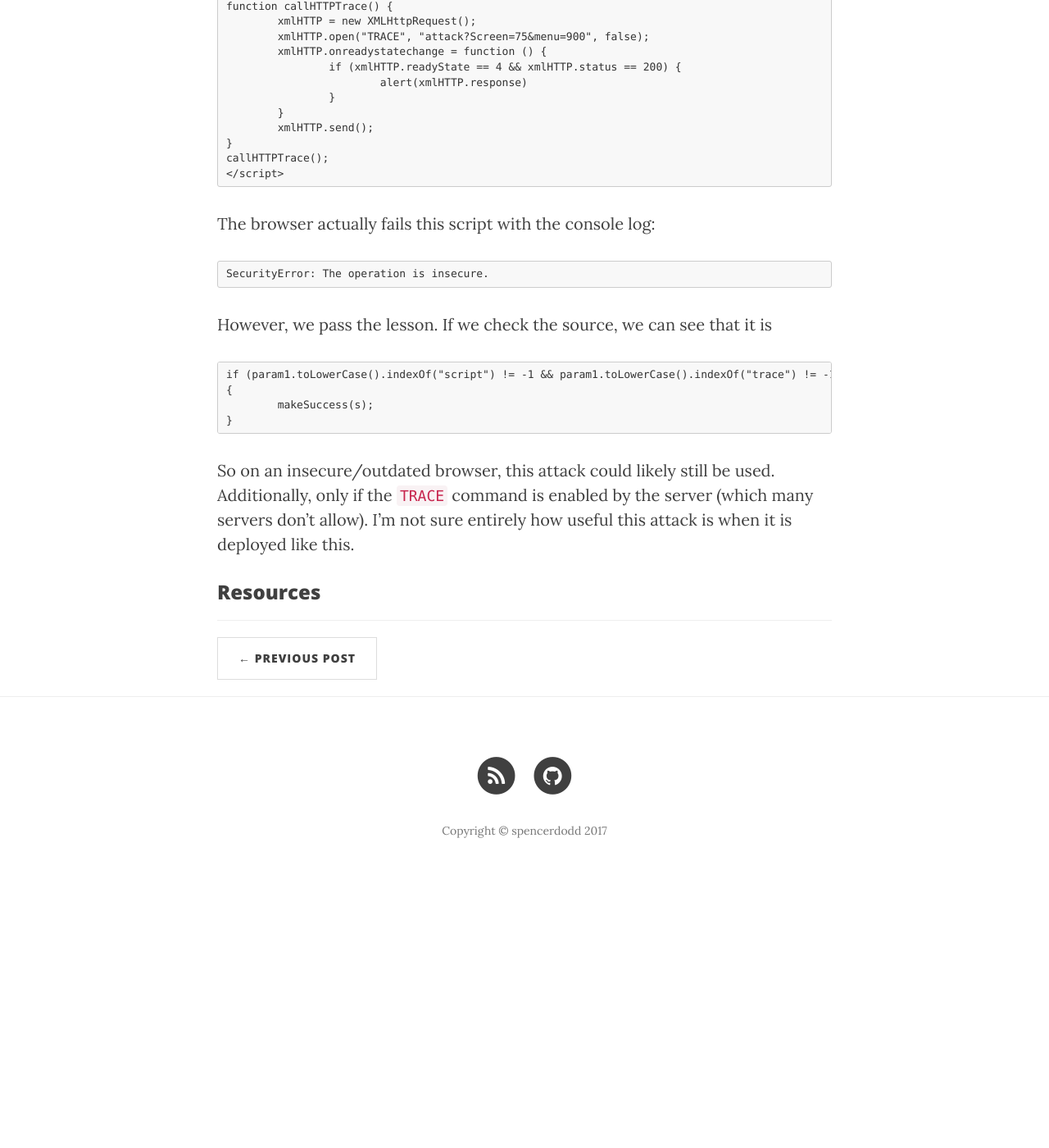
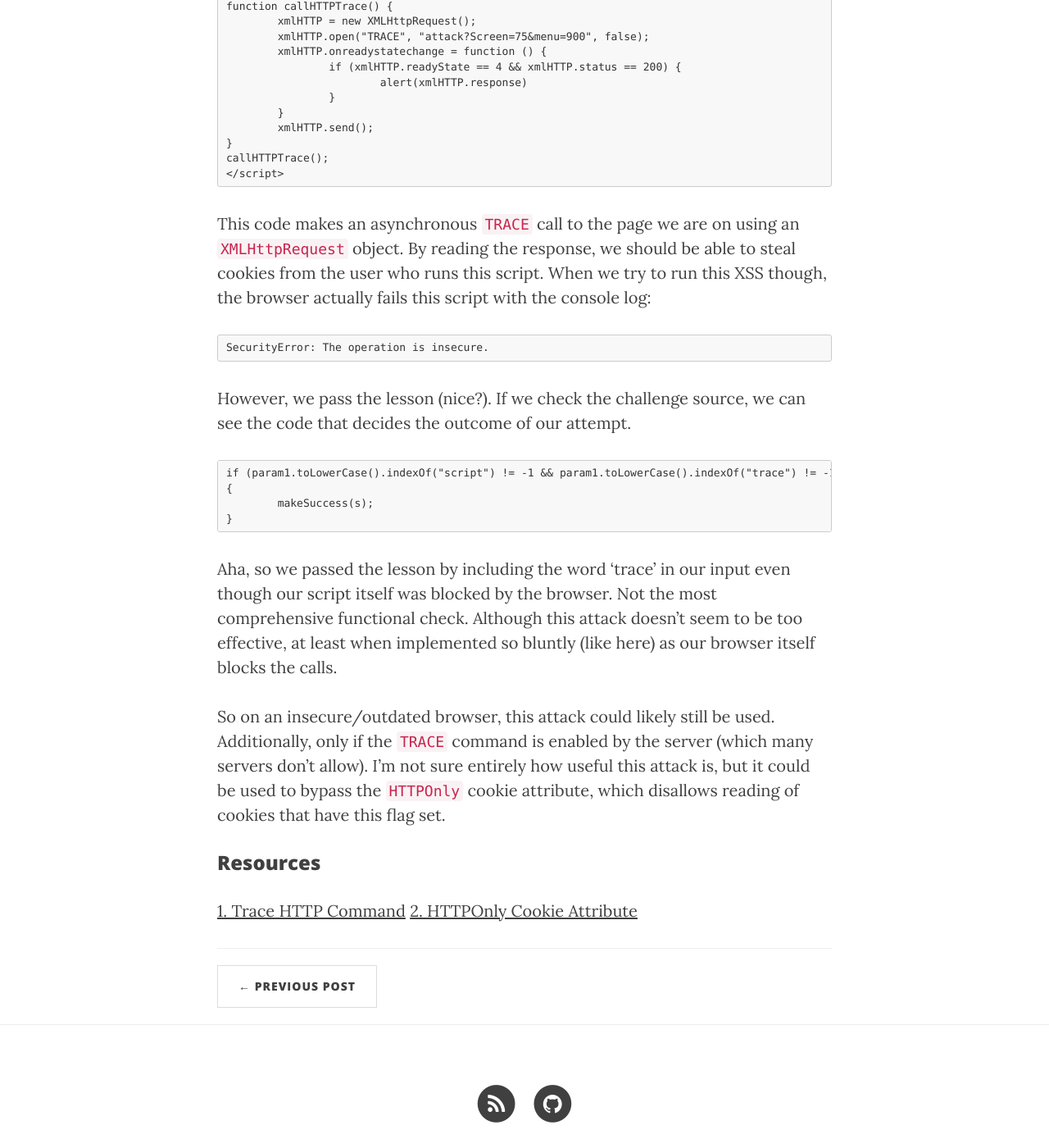
Before and after one commit to spencerdodd/spencerdodd.github.io, a Jekyll site: the page built from _posts/2017-01-27-webgoat_part_9_final.markdown, in a window 1280 px wide and 1400 px high, scrolled down 1027 px. Shown: the whole window at 82% size. Built offline with Jekyll 4.4.1, drawn with Linux system fonts in a browser that asks for light colours; nearby versions of some CDN libraries; before the commit the page ends 2116 px from its top, so only the background shows below that; some of the changed text lies outside the part shown.

Commit message:
updated xst writeup

````diff
--- a/_posts/2017-01-27-webgoat_part_9_final.markdown
+++ b/_posts/2017-01-27-webgoat_part_9_final.markdown
@@ -29,13 +29,13 @@ callHTTPTrace();
 </script>
 ```
 
-The browser actually fails this script with the console log:
+This code makes an asynchronous ```TRACE``` call to the page we are on using an ```XMLHttpRequest``` object. By reading the response, we should be able to steal cookies from the user who runs this script. When we try to run this XSS though, the browser actually fails this script with the console log:
 
 ```
 SecurityError: The operation is insecure.
 ```
 
-However, we pass the lesson. If we check the source, we can see that it is
+However, we pass the lesson (nice?). If we check the challenge source, we can see the code that decides the outcome of our attempt.
 
 ```
 if (param1.toLowerCase().indexOf("script") != -1 && param1.toLowerCase().indexOf("trace") != -1)
@@ -44,8 +44,14 @@ if (param1.toLowerCase().indexOf("script") != -1 && param1.toLowerCase().indexOf
 }
 ```
 
-So on an insecure/outdated browser, this attack could likely still be used. Additionally, only if the ```TRACE``` command is enabled by the server (which many servers don't allow). I'm not sure entirely how useful this attack is when it is deployed like this.
+Aha, so we passed the lesson by including the word 'trace' in our input even though our script itself was blocked by the browser. Not the most comprehensive functional check. Although this attack doesn't seem to be too effective, at least when implemented so bluntly (like here) as our browser itself blocks the calls.
+
+So on an insecure/outdated browser, this attack could likely still be used. Additionally, only if the ```TRACE``` command is enabled by the server (which many servers don't allow). I'm not sure entirely how useful this attack is, but it could be used to bypass the ```HTTPOnly``` cookie attribute, which disallows reading of cookies that have this flag set.
 
 ### Resources
 
+[1. Trace HTTP Command][w3-trace]
+[2. HTTPOnly Cookie Attribute][http-only]
+
 [w3-trace]:https://www.w3.org/Protocols/rfc2616-sec9.html
+[http-only]:https://www.owasp.org/index.php/HTTPOnly#Browsers_Supporting_HTTPOnly
````
Also changed, not shown: other parts of _posts/2017-01-27-webgoat_part_9_final.markdown (+1 -1 lines).
